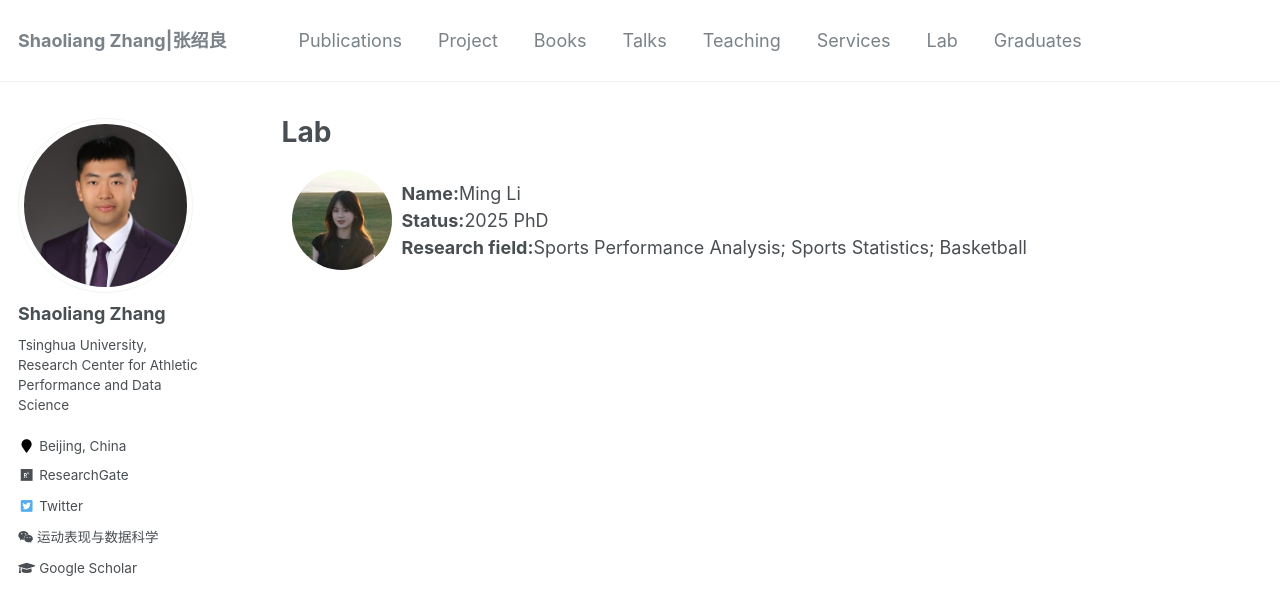
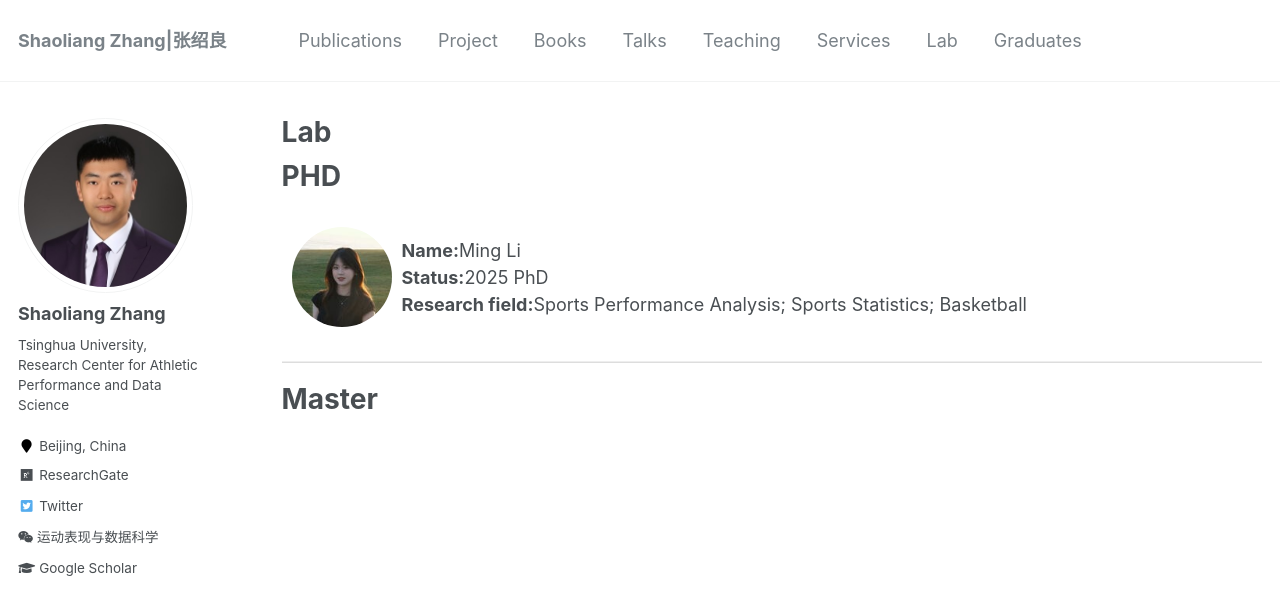
Before and after one commit to sportssuper/ZSL, a Jekyll site: the page built from _pages/lab.md, in a window 1280 px wide and 994 px high. Shown: the top 615 px of the window. Built offline with Jekyll 4.4.1, drawn with Linux system fonts in a browser that asks for light colours; a script that is not in the unit is left out.

Commit message:
Update lab.md

```diff
--- a/_pages/lab.md
+++ b/_pages/lab.md
@@ -5,10 +5,13 @@ permalink: /lab/
 author_profile: true
 ---
 
+# PHD
+
+  <!-- 李明 -->
 <div class='paper-box' style="display: flex; align-items: center; gap: 10px; padding: 10px;">
   <!-- img r -->
   <div style="width: 100px; height: 100px; border-radius: 50%; overflow: hidden; flex-shrink: 0;">
-    <img src='https://sportssuper.github.io/ZSL/assets/images/Ming-Li.png' alt="ML" style="width: 100%; height: 100%; object-fit: cover;">
+    <img src='https://sportssuper.github.io/ZSL/assets/images/Ming-Li.png' alt="Ming Li" style="width: 100%; height: 100%; object-fit: cover;">
   </div>
 
   <!-- wd l -->
@@ -20,3 +23,8 @@ author_profile: true
     </p>
   </div>
 </div>
+
+  <!-- 底部装饰线 -->
+<hr style="border: 0; border-top: 1px solid #eee; border-bottom: 1px solid #ddd; margin: 20px 0;">
+
+# Master
```
